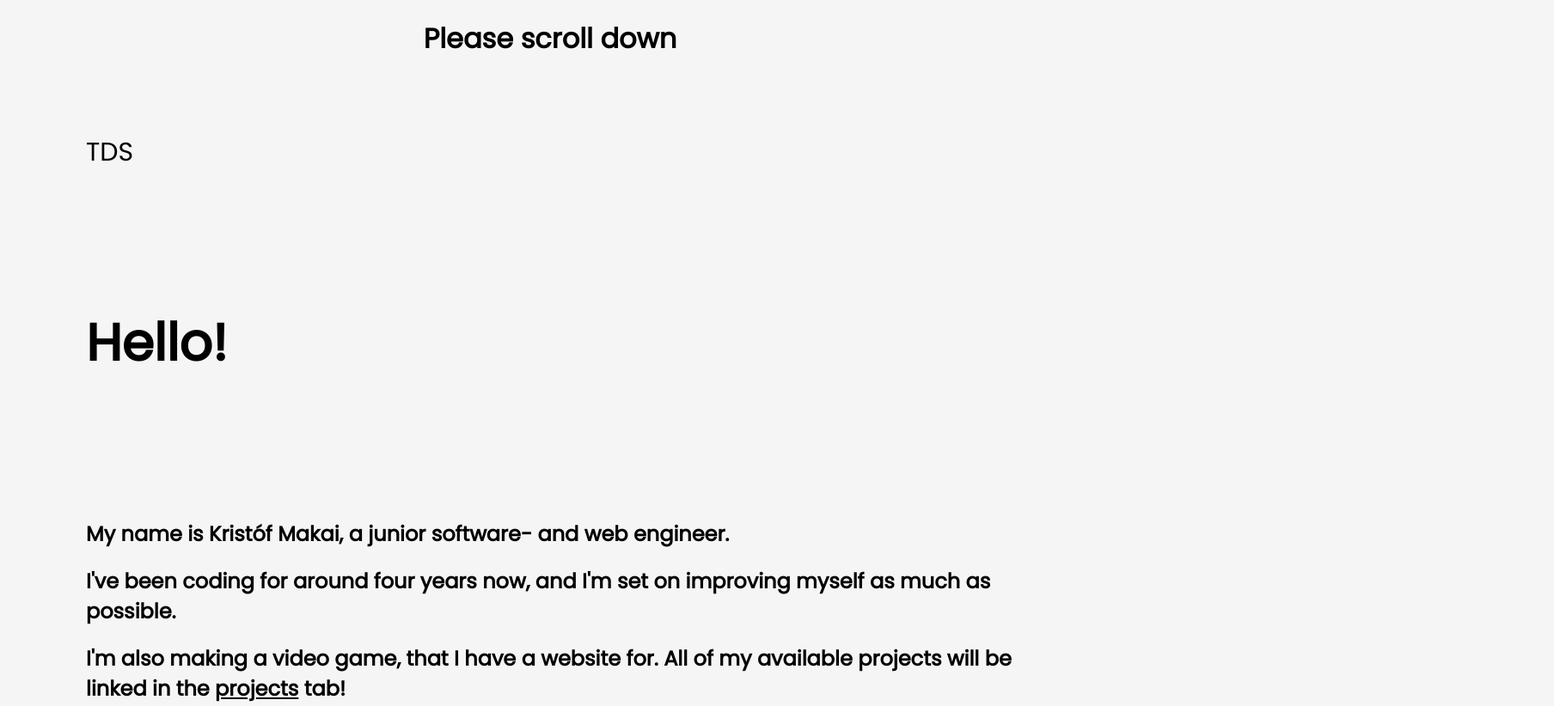
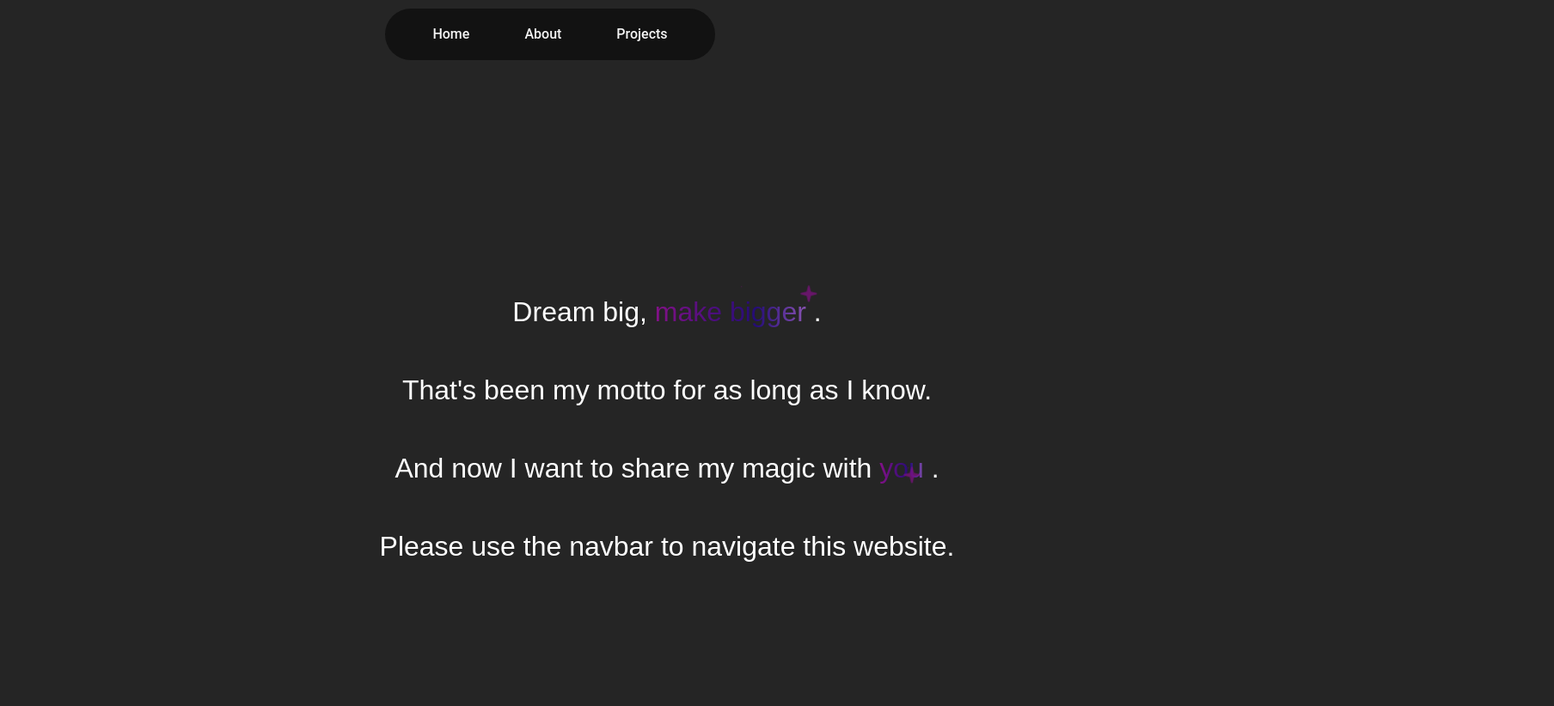
Before and after one commit to mmiillmm/tds, a plain HTML site: page index.html in a window 1280 px wide. Shown: the top 822 px of the page at 86% size, 1808 px wide, since content can reach past the window. Drawn offline with Linux system fonts and the light colour scheme.

Commit message:
bababooey

```diff
--- a/css/style.css
+++ b/css/style.css
@@ -1,74 +1,249 @@
-body {
+* {
     margin: 0;
-    font-family: 'Poppins';
-    background-color: whitesmoke;
-
-
+    padding: 0;
 }
 
-.topnav {
-    overflow: hidden;
-    background-color: transparent;
+html{
+    scroll-behavior: smooth;
 }
 
-.topnav a {
-    float: left;
-    color: black;
-    text-align: center;
-    padding: 14px 100px;
-    text-decoration: none;
-    font-size: 30px;
-}
-
-#tx{
-    padding: 100px
-}
-
-#tx li{
-    font-size: x-large;
-}
-
-img{
-    box-shadow: 0 4px 8px 0 rgba(0, 0, 0, 0.2), 0 6px 20px 0 rgba(0, 0, 0, 0.19);
-    display: block;
-    margin: auto;
+body {
+    background-color: black;
+    display: grid;
+    line-height: 1.6;
+    margin: 0px;
+    overflow: hidden;
+    place-items: center;
 }
 
 a{
-    color: black;
-    text-decoration: underline;
+    text-decoration: none;
+    color: white;
+    font-weight: 550;
+    transition: 0.3s;
 }
 
-button{
-    background-color: whitesmoke;
-    border-color: whitesmoke;
-    box-shadow: none;
-    color: whitesmoke;
-    border-style: solid;
+a:hover{
+    color: #ef9af2;
 }
 
-.reveal{
-    position: relative;
-    transform: translateY(150px);
-    opacity: 0;
-    transition: 2s all ease;
-}
-.reveal.active{
-    transform: translateY(0);
-    opacity: 1;
+h1 {
+    color: white;
+    font-family: "Poppins", sans-serif;
+    font-size: clamp(2em, 2vw, 4em);
+    font-weight: 400;
+    margin: 0px;
+    padding: 20px;
+    text-align: center;
 }
 
-.hel{
-    font-size: 60px;
+h1>.mag {
+    display: inline-block;
+    position: relative;
 }
 
-.pls{
+h1>.mag>.mag-csil {
+    --size: clamp(20px, 1.5vw, 30px);
+
+    animation: scale 700ms ease forwards;
+    display: block;
+    height: var(--size);
+    left: var(--csil-left);
+    position: absolute;
+    top: var(--csil-top);
+    width: var(--size);
+}
+
+h1>.mag>.mag-csil>svg {
+    animation: rotate 1000ms linear infinite;
+    display: block;
+    opacity: 0.7;
+}
+
+h1>.mag>.mag-csil>svg>path {
+    fill: var(--c2);
+}
+
+h1>.mag>.mag-text {
+    animation: background-pan 3s linear infinite;
+    background: linear-gradient(to right,
+            var(--c1),
+            var(--c2),
+            var(--c3),
+            var(--c1));
+    background-size: 200%;
+    -webkit-background-clip: text;
+    -webkit-text-fill-color: transparent;
+    white-space: nowrap;
+}
+
+div.v {
     display: flex;
+    width: 1040px;
+    height: 400px;
+    background: linear-gradient(-45deg, #002a9e, #450a6d, #da06cf, #23d5ab);
+	background-size: 400% 400%;
+	animation: gradient 5s ease infinite;
     align-items: center;
     justify-content: center;
-    margin-bottom: 50px;
+    overflow: hidden;
+    border-radius: 15px;
+    gap: 20px;
 }
 
-.brbig{
-    margin: 10rem;
+
+div.v img{
+    width: 25%;
+    transition: 0.3s;
+    border-radius: 15px;
+    box-shadow: 5px 5px 5px 0.2px rgba(0, 0, 0, 0.2);
 }
+
+div.v img:hover{
+    transform: scale(2.7);
+}
+
+section{
+    position: relative;
+    display: flex;
+    flex-direction: column;
+    align-items: center;
+    justify-content: center;
+    min-height: 800px;
+    padding: 100px 20vw;
+    width: 100%;
+    scroll-snap-align: start;
+}
+
+
+:root {
+    --c1: #ef9af2;
+    --c2: #831187;
+    --c3: #240c76;
+}
+
+.spec1{
+    color: #831187;
+}
+
+.spec2{
+    color: #4fb9ff;
+}
+
+.spec3{
+    color: #ffc74f;
+}
+
+
+.navbar{
+    margin-top: 10px;
+    font-family: 'Roboto', sans-serif;
+    position: fixed;
+    top: 0;
+    z-index: 1;
+    display: flex;
+    width: 30%;
+    height: 60px;
+    background-color: rgba(10, 10, 10, 0.7);
+    border-radius: 30px;
+}
+
+.navbar ul{
+    display: flex;
+    list-style: none;
+    width: 100%;
+    justify-content: center;
+    align-items: center;
+}
+
+.navbar ul li{
+    margin: 0 1rem;
+    padding: 1rem;
+}
+
+.navbar ul li a{
+    text-decoration: none;
+    color: whitesmoke;
+    transition: 0.3s;
+}
+
+.navbar ul li a:hover{
+    color: #3d3d3d;
+}
+
+
+#s1{
+    background-color: #252525;
+    background-size: cover;
+}
+
+#s2{
+    background-image: url(/img/blob-scene-haikei.svg);
+    background-repeat: no-repeat;
+    background-size: 90%;
+}
+
+#s3{
+    background-image: url(/img/layered-waves-haikei.svg);
+    background-repeat: no-repeat;
+    background-size: 90%;
+}
+
+@keyframes rainbow {
+    0% {
+        background-position: left
+    }
+
+    50% {
+        background-position: right
+    }
+
+    100% {
+        background-position: left
+    }
+}
+
+
+@keyframes background-pan {
+    from {
+        background-position: 0% center;
+    }
+
+    to {
+        background-position: -200% center;
+    }
+}
+
+@keyframes scale {
+
+    from,
+    to {
+        transform: scale(0);
+    }
+
+    50% {
+        transform: scale(1);
+    }
+}
+
+@keyframes rotate {
+    from {
+        transform: rotate(0deg);
+    }
+
+    to {
+        transform: rotate(180deg);
+    }
+}
+
+@keyframes gradient {
+	0% {
+		background-position: 0% 50%;
+	}
+	50% {
+		background-position: 100% 50%;
+	}
+	100% {
+		background-position: 0% 50%;
+	}
+}
--- a/index.html
+++ b/index.html
@@ -5,56 +5,90 @@
     <meta http-equiv="X-UA-Compatible" content="IE=edge">
     <meta name="viewport" content="width=device-width, initial-scale=1.0">
     <link rel="stylesheet" href="css/style.css">
-    <link href='https://fonts.googleapis.com/css?family=Poppins' rel='stylesheet'>
-    <link rel="icon" href="https://inebby.files.wordpress.com/2014/06/milk-carton.png">
-    <title>About me - The Dairy Shop</title>
-<script>
-        function reveal() {
-        var reveals = document.querySelectorAll(".reveal");
-        for (var i = 0; i < reveals.length; i++) {
-            var windowHeight = window.innerHeight;
-            var elementTop = reveals[i].getBoundingClientRect().top;
-            var elementVisible = 150;
-            if (elementTop < windowHeight - elementVisible) {
-                reveals[i].classList.add("active");
-            } else {
-                reveals[i].classList.remove("active");
-            }
-        }
-    }
-    window.addEventListener("scroll", reveal);
-reveal();
-    </script>
+    <link rel="shortcut icon" href="img/6713c3214dc61f759984b71668a8d2eb-removebg-preview.png" type="image/x-icon">
+    <title>The Dairy Shop</title>
 </head>
 <body>
 
-    <div class="pls">
-        <h1>Please scroll down</h1>
+    <nav class="navbar">
+        <ul>
+            <li>
+                <a href="#s1">Home</a>
+            </li>
+            <li>
+                <a href="#s2">About</a>
+            </li>
+            <li>
+                <a href="#s3">Projects</a>
+            </li>
+        </ul>
+    </nav>
+    <section id="s1">
+        <h1>
+            Dream big,
+            <span class="mag">
+                <span class="mag-csil">
+                    <svg viewBox="0 0 512 512">
+                        <path d="M512 255.1c0 11.34-7.406 20.86-18.44 23.64l-171.3 42.78l-42.78 171.1C276.7 504.6 267.2 512 255.9 512s-20.84-7.406-23.62-18.44l-42.66-171.2L18.47 279.6C7.406 276.8 0 267.3 0 255.1c0-11.34 7.406-20.83 18.44-23.61l171.2-42.78l42.78-171.1C235.2 7.406 244.7 0 256 0s20.84 7.406 23.62 18.44l42.78 171.2l171.2 42.78C504.6 235.2 512 244.6 512 255.1z" />
+                    </svg>
+                </span>
+                <span class="mag-csil">
+                    <svg viewBox="0 0 512 512">
+                        <path d="M512 255.1c0 11.34-7.406 20.86-18.44 23.64l-171.3 42.78l-42.78 171.1C276.7 504.6 267.2 512 255.9 512s-20.84-7.406-23.62-18.44l-42.66-171.2L18.47 279.6C7.406 276.8 0 267.3 0 255.1c0-11.34 7.406-20.83 18.44-23.61l171.2-42.78l42.78-171.1C235.2 7.406 244.7 0 256 0s20.84 7.406 23.62 18.44l42.78 171.2l171.2 42.78C504.6 235.2 512 244.6 512 255.1z" />
+                    </svg>
+                </span>
+                <span class="mag-csil">
+                    <svg viewBox="0 0 512 512">
+                        <path d="M512 255.1c0 11.34-7.406 20.86-18.44 23.64l-171.3 42.78l-42.78 171.1C276.7 504.6 267.2 512 255.9 512s-20.84-7.406-23.62-18.44l-42.66-171.2L18.47 279.6C7.406 276.8 0 267.3 0 255.1c0-11.34 7.406-20.83 18.44-23.61l171.2-42.78l42.78-171.1C235.2 7.406 244.7 0 256 0s20.84 7.406 23.62 18.44l42.78 171.2l171.2 42.78C504.6 235.2 512 244.6 512 255.1z" />
+                    </svg>
+                </span>
+                <span class="mag-text">make bigger</span>
+                </span>
+                .
+        </h1>
+        <h1>That's been my motto for as long as I know.</h1>
+        <h1>And now I want to share my magic with
+            <span class="mag">
+                <span class="mag-csil">
+                    <svg viewBox="0 0 512 512">
+                        <path d="M512 255.1c0 11.34-7.406 20.86-18.44 23.64l-171.3 42.78l-42.78 171.1C276.7 504.6 267.2 512 255.9 512s-20.84-7.406-23.62-18.44l-42.66-171.2L18.47 279.6C7.406 276.8 0 267.3 0 255.1c0-11.34 7.406-20.83 18.44-23.61l171.2-42.78l42.78-171.1C235.2 7.406 244.7 0 256 0s20.84 7.406 23.62 18.44l42.78 171.2l171.2 42.78C504.6 235.2 512 244.6 512 255.1z" />
+                    </svg>
+                </span>
+                <span class="mag-csil">
+                    <svg viewBox="0 0 512 512">
+                        <path d="M512 255.1c0 11.34-7.406 20.86-18.44 23.64l-171.3 42.78l-42.78 171.1C276.7 504.6 267.2 512 255.9 512s-20.84-7.406-23.62-18.44l-42.66-171.2L18.47 279.6C7.406 276.8 0 267.3 0 255.1c0-11.34 7.406-20.83 18.44-23.61l171.2-42.78l42.78-171.1C235.2 7.406 244.7 0 256 0s20.84 7.406 23.62 18.44l42.78 171.2l171.2 42.78C504.6 235.2 512 244.6 512 255.1z" />
+                    </svg>
+                </span>
+                <span class="mag-csil">
+                    <svg viewBox="0 0 512 512">
+                        <path d="M512 255.1c0 11.34-7.406 20.86-18.44 23.64l-171.3 42.78l-42.78 171.1C276.7 504.6 267.2 512 255.9 512s-20.84-7.406-23.62-18.44l-42.66-171.2L18.47 279.6C7.406 276.8 0 267.3 0 255.1c0-11.34 7.406-20.83 18.44-23.61l171.2-42.78l42.78-171.1C235.2 7.406 244.7 0 256 0s20.84 7.406 23.62 18.44l42.78 171.2l171.2 42.78C504.6 235.2 512 244.6 512 255.1z" />
+                    </svg>
+                </span>
+                <span class="mag-text">you</span>
+                </span>
+            .
+        </h1>
+        <h1>Please use the navbar to navigate this website.</h1>
+    </section>
+
+    <section id="s2">
+        <h1>My name is <span class="spec1">Kristóf Makai</span>, I'm a junior software- and web-engineer.</h1>
+        <h1>What started out as a shot in the dark turned out to be my
+            <span class="spec2">passion</span>.
+        </h1>
+        <h1>I currently am waiting for the acceptance of my aplication form at Deutch Telekom for my <span class="spec3">internship</span>.</h1>
+    </section>
+
+    <section id="s3">
+        <h1>I have been working on quite a lot of projects, most of which you can see on my <a href="">GitHub</a>...</h1>
+        <h1>...But here are some snapshots.</h1>
+
+        <div class="v">
+            <img src="img/img1.png" alt="">
+            <img src="img/img2.png" alt="">
         </div>
-    </div>
+    </section>
+    <script src="script/script.js"></script>
 
-    <div class="topnav">
-        <a class="active" href="/index.html">TDS</a>
-    </div>
-    <div id="tx">
-        <div class="container reveal">
-            <h1 class="hel">Hello!</h1>
-        </div>
-
-        <div class="brbig"></div>
-
-        <div class="container reveal">
-            <h2>My name is Kristóf Makai, a junior software- and web engineer.</h2>
-            <h2>I've been coding for around four years now, and I'm set on improving myself as much as possible.</h2>
-            <h2>I'm also making a video game, that I have a website for. All of my available projects will be linked in the <a href="./projects.html">projects</a> tab!</h2>
-        </div>
-        <br>
-        <div class="container reveal">
-            <h1>
-                <a href="https://github.com/mmiillmm">Here</a>, you can find everything that isn't listed on this site.
-            </h1>
-        </div>
-
-    </div>
 </body>
 </html>
--- /dev/null
+++ b/script/script.js
@@ -0,0 +1,22 @@
+let index = 0,
+    interval = 1000;
+
+const rand = (min, max) =>
+  Math.floor(Math.random() * (max - min + 1)) + min;
+
+const animate = csil => {
+    csil.style.setProperty("--csil-left", `${rand(-10, 100)}%`);
+    csil.style.setProperty("--csil-top", `${rand(-40, 80)}%`);
+
+    csil.style.animation = "none";
+    csil.offsetHeight;
+    csil.style.animation = "";
+}
+
+for(const csil of document.getElementsByClassName("mag-csil")) {
+    setTimeout(() => {
+    animate(csil);
+
+    setInterval(() => animate(csil), 1000);
+  }, index++ * (interval / 3))
+}
```
Also changed, not shown: code.html (deleted, +0 -46 lines), projects.html (deleted, +0 -80 lines), img/6713c3214dc61f759984b71668a8d2eb-removebg-preview.png (added), img/blob-scene-haikei.svg (added), img/code-snapshot.png (deleted), img/img1.png (added), img/img2.png (added), img/instagram-seeklogo.com.svg (added), img/layered-waves-haikei.svg (added), img/twtr.svg (added).
